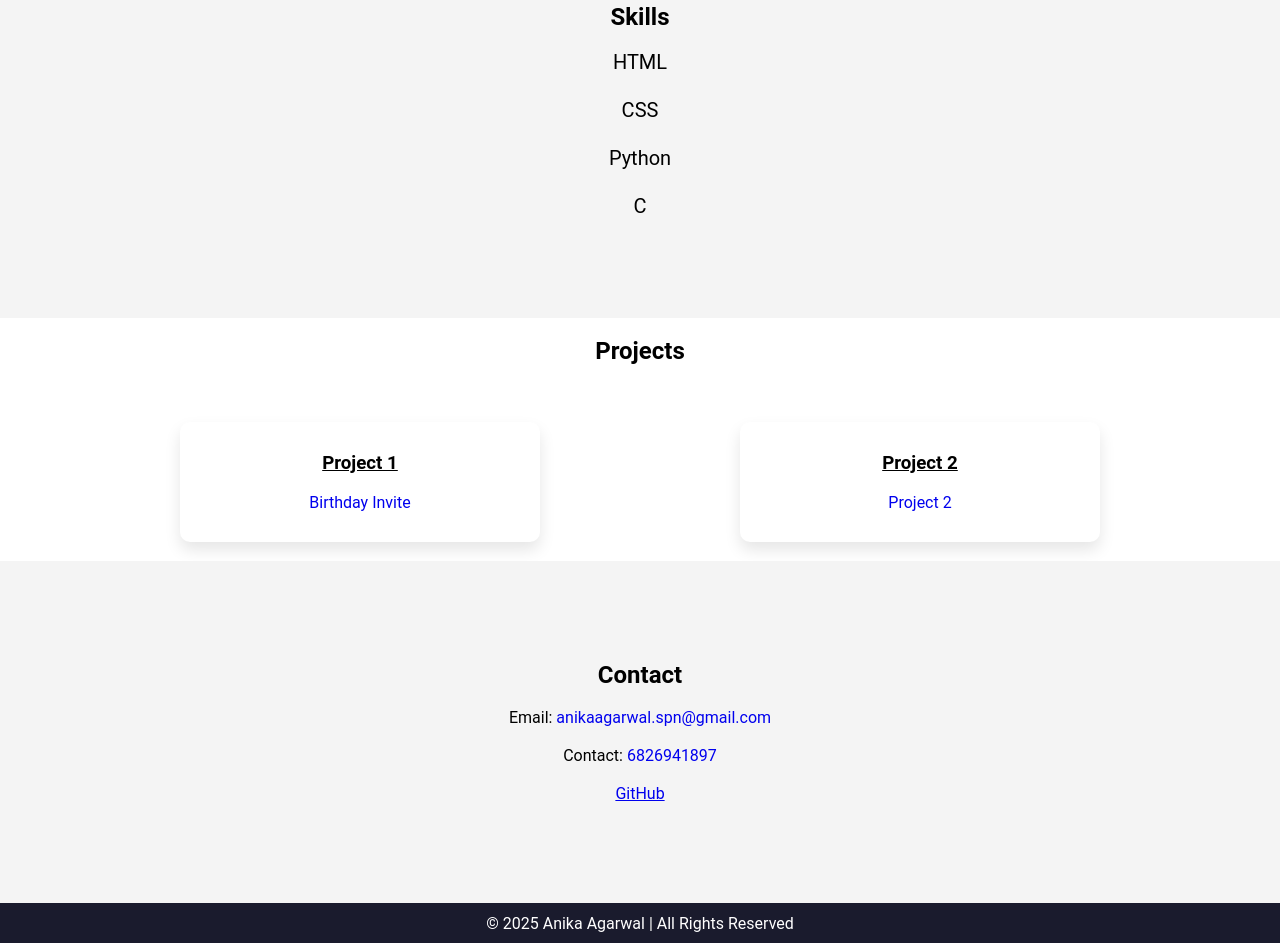
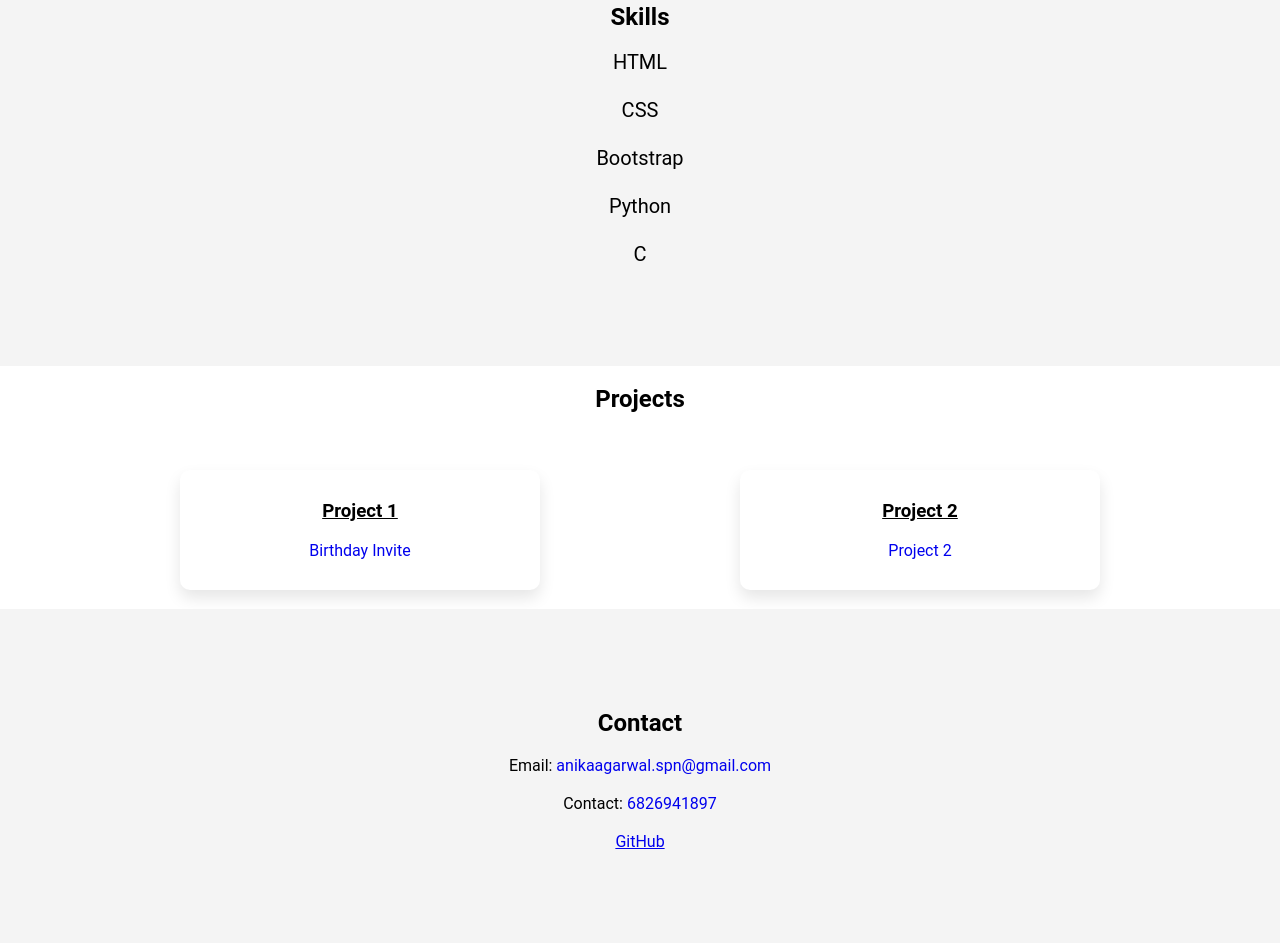
Before and after one commit to anikaag106/Portfolio, a plain HTML site: page index.html in a window 1280 px wide. Shown: the part 1288-2231 px from the top of the page. Drawn offline with Linux system fonts and the light colour scheme.

Commit message:
Update index.html

```diff
--- a/index.html
+++ b/index.html
@@ -47,6 +47,7 @@
             <ul>
                 <li>HTML</li><br>
                 <li>CSS</li><br>
+                <li>Bootstrap</li><br>
                 <li>Python</li><br>
                 <li>C</li>
             </ul>
```
